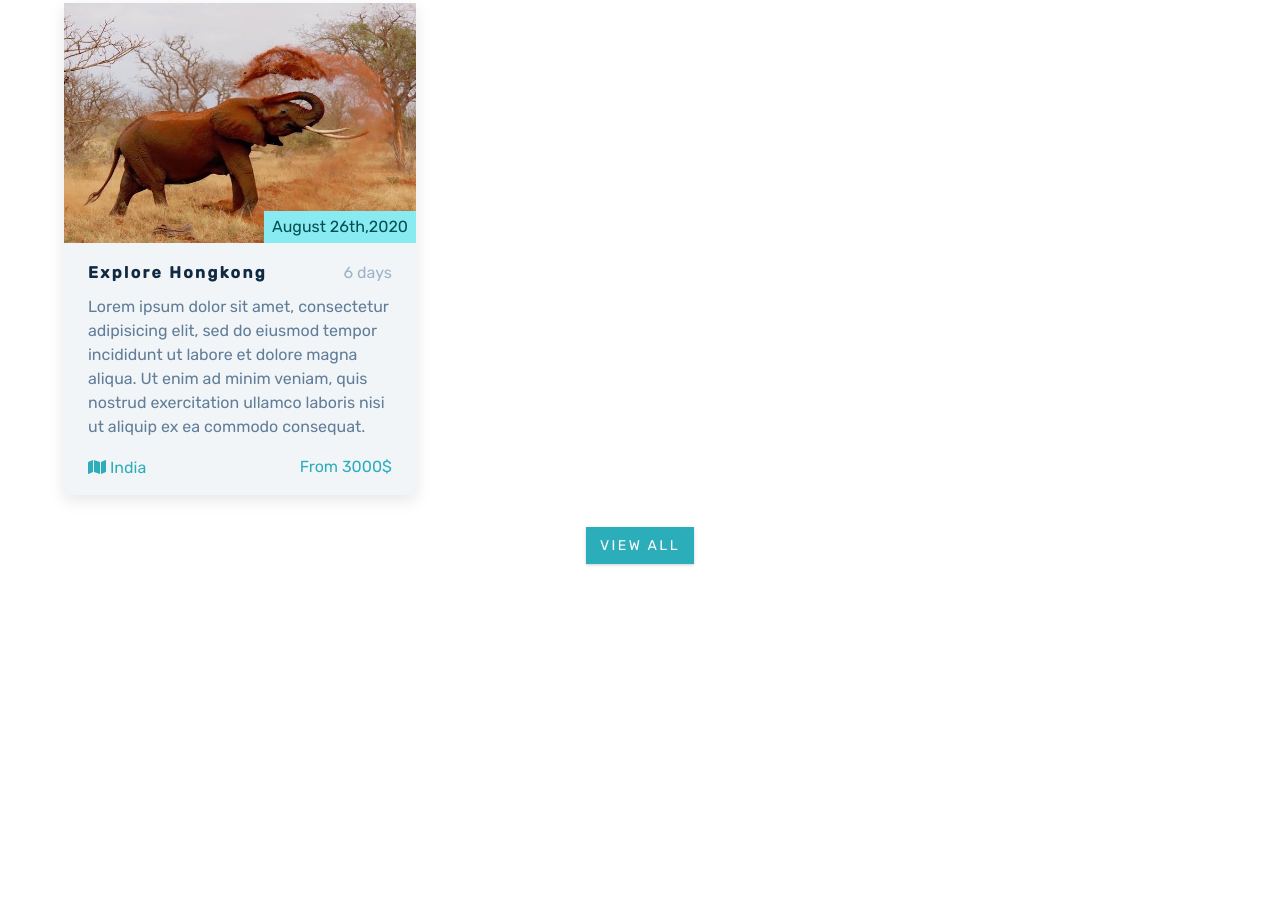
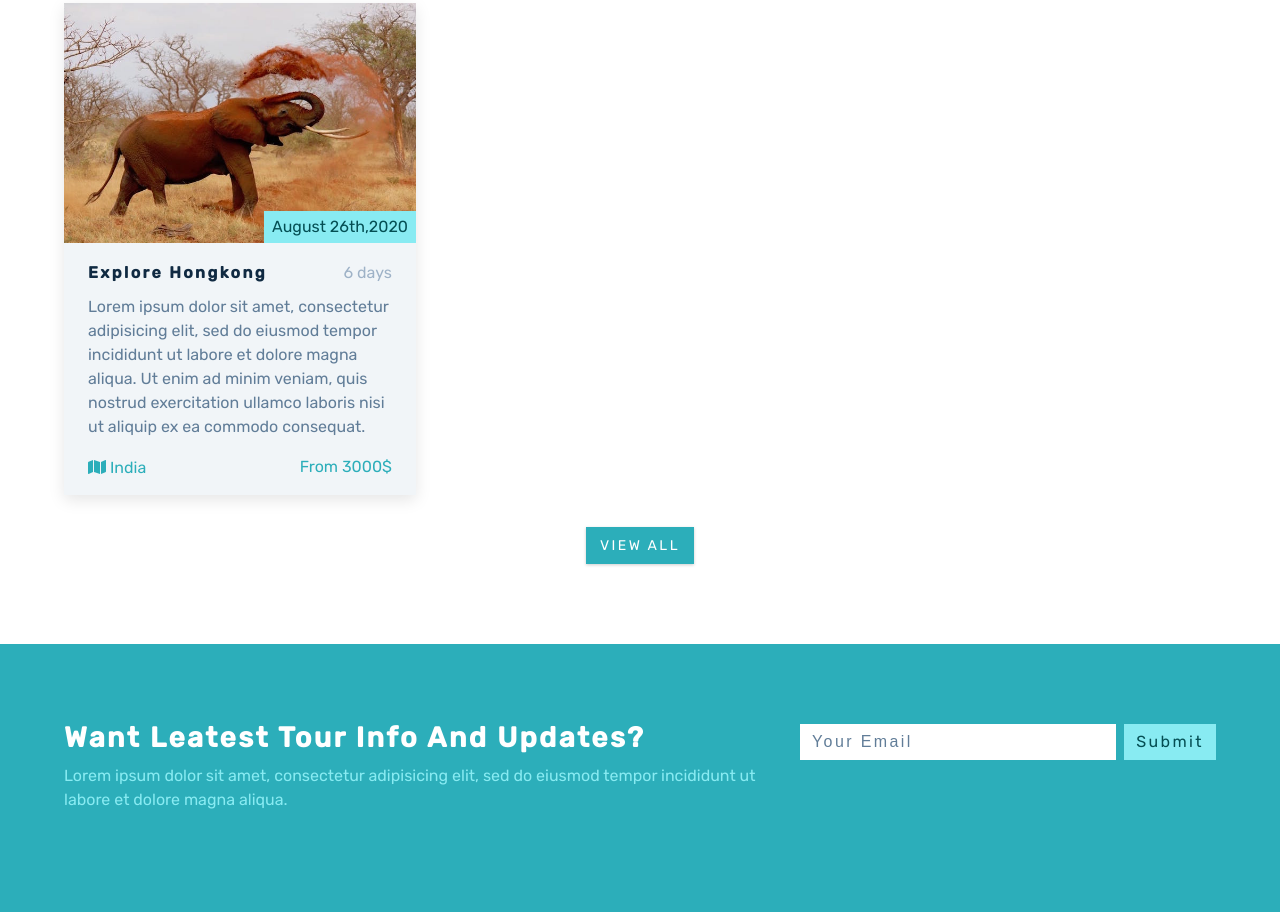
Before and after one commit to maemeier/tours, a plain HTML site: page index.html in a window 1280 px wide. Shown: the part 2278-3190 px from the top of the page. Before the commit the page ends 2922 px from the top, so only its background shows below. Drawn offline with Linux system fonts and the light colour scheme.

Commit message:
contact section

```diff
--- a/css/styles.css
+++ b/css/styles.css
@@ -417,7 +417,61 @@ Featured Tours
 Contact
 ===============
 */
+.contact {
+  background: var(--clr-primary-5);
+}
+.contact-title {
+  color: var(--clr-white);
+}
+.contact-title p {
+  color: var(--clr-primary-8);
+}
 
+.contact-form {
+  display: flex;
+  min-width: 28rem;
+}
+.form-control {
+  flex: 1 1 auto;
+  color: var(--clr-grey-5);
+}
+
+.form-control,
+.btn-submit {
+  padding: 0.375rem 0.75rem;
+  font-size: 1rem;
+  line-height: 1.5;
+  font-weight: 300;
+  letter-spacing: var(--spacing);
+  background: var(--clr-white);
+  text-transform: capitalize;
+  border: transparent;
+}
+.form-control::placeholder {
+  color: inherit;
+}
+.btn-submit {
+  font-family: var(--ff-primary);
+  margin-left: 0.5rem;
+  background: var(--clr-primary-8);
+  color: var(--clr-primary-1);
+  transition: var(--transition);
+}
+.btn-submit:hover {
+  background: var(--clr-primary-1);
+  color: var(--clr-primary-5);
+}
+@media screen and (min-width: 992px) {
+  .contact-center {
+    display: flex;
+  }
+  .contact-form {
+    align-self: flex-start;
+    flex: 1 1 auto;
+    max-width: 100%;
+    padding-left: 2rem;
+  }
+}
 /*
 ===============
 Gallery
--- a/index.html
+++ b/index.html
@@ -267,6 +267,28 @@
 
     <!-- contact -->
 
+    <section class="section contact" id="contact">
+      <div class="section-center contact-center">
+        <!-- contact title -->
+        <article class="contact-title">
+          <h3>want leatest tour info and updates?</h3>
+          <p>
+            Lorem ipsum dolor sit amet, consectetur adipisicing elit, sed do
+            eiusmod tempor incididunt ut labore et dolore magna aliqua.
+          </p>
+        </article>
+        <form class="contact-form">
+          <input
+            type="email"
+            name="email"
+            class="form-control"
+            placeholder="your email"
+          />
+          <button type="submit" class="btn-submit">submit</button>
+        </form>
+      </div>
+    </section>
+
     <!-- end of contact -->
 
     <!-- gallery  -->
```
